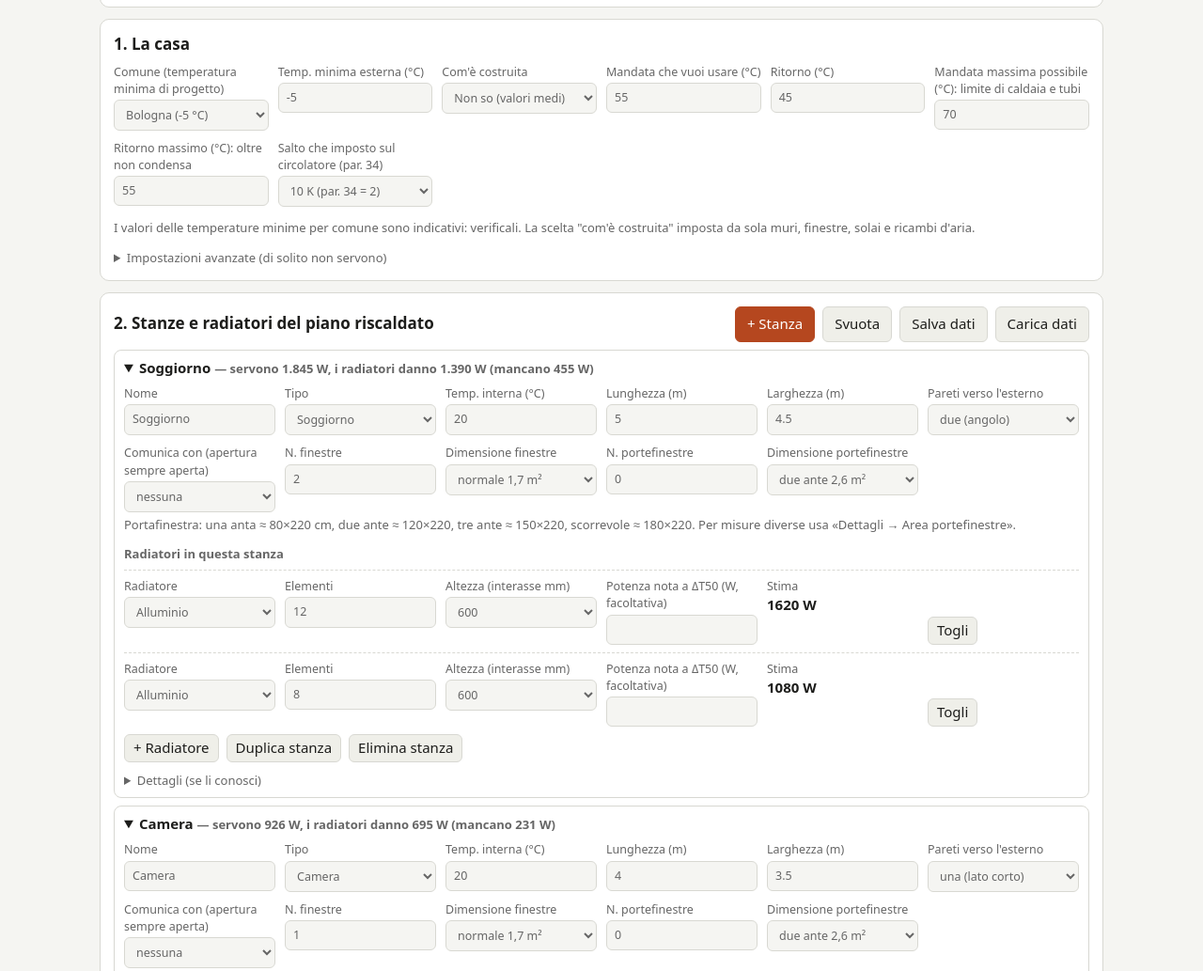
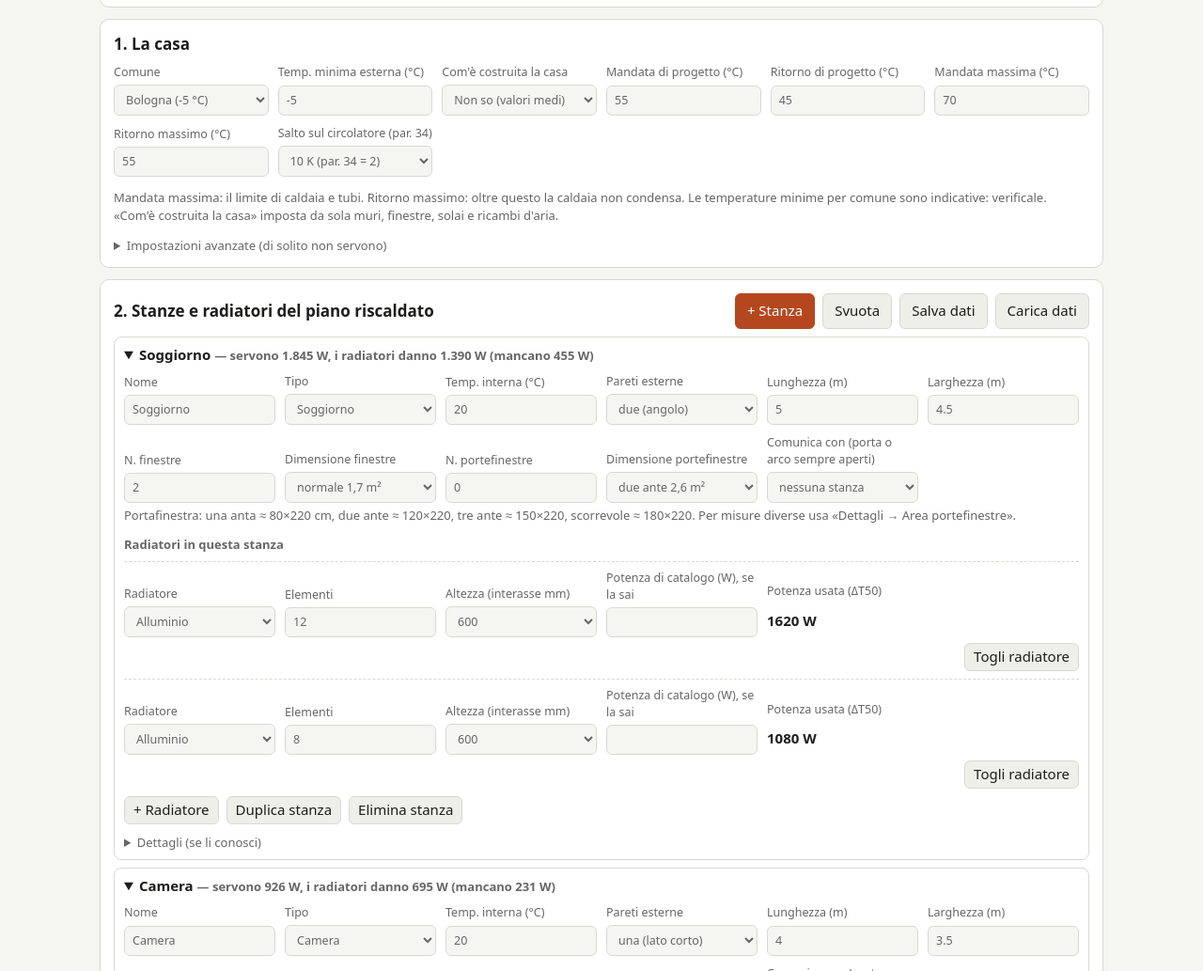
Before and after one commit to busonsimone-code/riscaldamento-calcolo, a plain HTML site: page index.html in a window 1280 px wide. Shown: the part 652-1685 px from the top of the page at 94% size. Drawn offline with Linux system fonts and the light colour scheme.

Commit message:
Campi allineati sul telefono, scritte piu corte, campi in coppie logiche
Co-Authored-By: Claude Opus 5.5 <noreply@anthropic.com>

```diff
--- a/index.html
+++ b/index.html
@@ -17,6 +17,11 @@ h2{font-size:17px;margin:0 0 8px}
 .sub{color:var(--mut);margin:0 0 12px}
 .card{background:var(--card);border:1px solid var(--line);border-radius:10px;padding:14px;margin:12px 0}
 .grid{display:grid;grid-template-columns:repeat(auto-fill,minmax(150px,1fr));gap:10px}
+/* etichette sopra, casella in basso: le caselle della stessa riga restano allineate anche se una scritta va a capo */
+.grid>label,.grid>div{display:flex;flex-direction:column;justify-content:flex-end;min-width:0}
+.grid>label>input,.grid>label>select{margin-top:4px}
+.grid>div>label{margin-bottom:4px}
+.grid .rest{padding:7px 0}
 label{display:block;font-size:12.5px;color:var(--mut)}
 input,select,button{font:inherit;color:inherit}
 @media (max-width:700px){input,select,textarea{font-size:16px}}
@@ -68,7 +73,8 @@ details.more h2{display:none}
 #viewPosto details.how>summary{cursor:pointer;font-weight:600}
 @media (max-width:700px){
   main{padding:10px}.card{padding:12px;margin:10px 0}
-  .grid{grid-template-columns:repeat(2,minmax(0,1fr));gap:8px}
+  .grid{grid-template-columns:repeat(2,minmax(0,1fr));gap:10px 8px}
+  .grid>.wide{grid-column:1/-1}
   #viewPosto button{min-height:44px;padding:10px 14px}
   #viewPosto select{min-height:42px}
 }
@@ -86,16 +92,16 @@ details.more h2{display:none}
 <div class="card no-print">
   <h2>1. La casa</h2>
   <div class="grid">
-    <label>Comune (temperatura minima di progetto)<select id="comune"></select></label>
+    <label>Comune<select id="comune"></select></label>
     <label>Temp. minima esterna (°C)<input type="number" step="1" data-g="Te"></label>
-    <label>Com'è costruita<select data-g="epoca" id="epoca"></select></label>
-    <label>Mandata che vuoi usare (°C)<input type="number" step="1" data-g="Tm"></label>
-    <label>Ritorno (°C)<input type="number" step="1" data-g="Tr"></label>
-    <label>Mandata massima possibile (°C): limite di caldaia e tubi<input type="number" step="1" data-g="TfMax"></label>
-    <label>Ritorno massimo (°C): oltre non condensa<input type="number" step="1" data-g="TrMax"></label>
-    <label>Salto che imposto sul circolatore (par. 34)<select data-g="dTp"><option value="20">20 K (par. 34 = 0)</option><option value="15">15 K (par. 34 = 1)</option><option value="10">10 K (par. 34 = 2)</option><option value="5">5 K (par. 34 = 3)</option></select></label>
+    <label class="wide">Com'è costruita la casa<select data-g="epoca" id="epoca"></select></label>
+    <label>Mandata di progetto (°C)<input type="number" step="1" data-g="Tm"></label>
+    <label>Ritorno di progetto (°C)<input type="number" step="1" data-g="Tr"></label>
+    <label>Mandata massima (°C)<input type="number" step="1" data-g="TfMax"></label>
+    <label>Ritorno massimo (°C)<input type="number" step="1" data-g="TrMax"></label>
+    <label class="wide">Salto sul circolatore (par. 34)<select data-g="dTp"><option value="20">20 K (par. 34 = 0)</option><option value="15">15 K (par. 34 = 1)</option><option value="10">10 K (par. 34 = 2)</option><option value="5">5 K (par. 34 = 3)</option></select></label>
   </div>
-  <p class="note">I valori delle temperature minime per comune sono indicativi: verificali. La scelta "com'è costruita" imposta da sola muri, finestre, solai e ricambi d'aria.</p>
+  <p class="note">Mandata massima: il limite di caldaia e tubi. Ritorno massimo: oltre questo la caldaia non condensa. Le temperature minime per comune sono indicative: verificale. «Com'è costruita la casa» imposta da sola muri, finestre, solai e ricambi d'aria.</p>
   <details class="adv"><summary>Impostazioni avanzate (di solito non servono)</summary><div class="grid" id="gForm" style="margin-top:8px"></div></details>
 </div>
 
@@ -483,7 +489,7 @@ normalize();
 const save=()=>{try{localStorage.setItem(KEY,JSON.stringify(S))}catch(e){}};
 
 /* ---------- editor ---------- */
-const G_FIELDS=[['H','Altezza interna (m)',0.05],['TuBelow','Temp. piano sotto non riscaldato (°C)',1],['TuAbove','Temp. piano sopra non riscaldato (°C)',1],['TuSide','Temp. vani laterali non riscaldati (°C)',1],['tb','Ponti termici (%)',1],['rip','Maggiorazione ripresa (%)',1],['marg','Margine distribuzione/caldaia (%)',1],['expo','Esponente radiatori n',0.05],['Tmax','Temp. max acqua (°C)',1],['Pi','Precarica vaso (bar)',0.1],['Psv','Taratura valvola sicurezza (bar)',0.5],['Vkw','Acqua impianto (L per kW)',1],['Vover','Volume impianto, se noto (L)',1],['Lcirc','Lunghezza circuito più lungo A+R (m)',1],['calTe','Taratura (facoltativa): temperatura esterna di un giorno reale (°C)',1],['calTf','Taratura: mandata che in quel giorno bastava (°C)',1],['calTr','Taratura: ritorno di quel giorno, se lo sai (°C)',1]];
+const G_FIELDS=[['H','Altezza interna (m)',0.05],['TuBelow','Temp. piano sotto non riscaldato (°C)',1],['TuAbove','Temp. piano sopra non riscaldato (°C)',1],['TuSide','Temp. vani laterali non riscaldati (°C)',1],['tb','Ponti termici (%)',1],['rip','Maggiorazione ripresa (%)',1],['marg','Margine distribuzione/caldaia (%)',1],['expo','Esponente radiatori n',0.05],['Tmax','Temp. max acqua (°C)',1],['Pi','Precarica vaso (bar)',0.1],['Psv','Taratura valvola sicurezza (bar)',0.5],['Vkw','Acqua impianto (L per kW)',1],['Vover','Volume impianto, se noto (L)',1],['Lcirc','Lunghezza circuito più lungo A+R (m)',1],['calTe','Taratura: esterna di un giorno reale (°C)',1],['calTf','Taratura: mandata che bastava (°C)',1],['calTr','Taratura: ritorno di quel giorno (°C)',1]];
 const optsS=(list,val)=>list.map(([v,t])=>`<option value="${v}"${String(v)===String(val)?' selected':''}>${t}</option>`).join('');
 const fld=(label,key,val,step,attr='data-k')=>`<label>${label}<input type="number" step="${step||'any'}" ${attr}="${key}" value="${val??''}"></label>`;
 function renderG(){
@@ -500,39 +506,41 @@ function radHTML(a){
   else if(a.tipo==='acc')f=`<label>Tipo piastra<select data-rk="acc">${optsS([['11','11 (1 piastra)'],['21','21'],['22','22 (2 piastre)'],['33','33 (3 piastre)']],a.acc)}</select></label>`+`<label>Altezza (mm)<select data-rk="h">${optsS([[300,'300'],[400,'400'],[500,'500'],[600,'600'],[700,'700'],[900,'900']],a.h)}</select></label>`+fld('Lunghezza (mm)','len',a.len,50,'data-rk');
   else if(a.tipo==='tub')f=fld('Elementi','n',a.n,1,'data-rk')+`<label>Colonne<select data-rk="col">${optsS([[2,'2'],[3,'3'],[4,'4'],[5,'5'],[6,'6']],a.col)}</select></label>`+`<label>Altezza (mm)<select data-rk="h">${optsS([[500,'500'],[600,'600'],[750,'750'],[900,'900'],[1000,'1000'],[1200,'1200'],[1500,'1500'],[1800,'1800']],a.h)}</select></label>`;
   else if(a.tipo==='ghisa'){const M=NEO[a.mod];
-    f=fld('Elementi','n',a.n,1,'data-rk')+`<label>Modello<select data-rk="mod">${optsS([['','generico (stima ±30 %)'],...Object.entries(NEO).map(([k,v])=>[k,`${v.nome} (interasse ${v.int})`])],a.mod||'')}</select></label>`+
-     (M?`<div><label>Dati di catalogo</label><div class="note">${M.col} colonne, profondità ${M.prof} mm, ${String(M.w).replace('.',',')} W per elemento a ΔT50</div></div>`
+    f=fld('Elementi','n',a.n,1,'data-rk')+`<label class="wide">Modello<select data-rk="mod">${optsS([['','generico (stima ±30 %)'],...Object.entries(NEO).map(([k,v])=>[k,`${v.nome} (interasse ${v.int})`])],a.mod||'')}</select></label>`+
+     (M?`<div class="wide"><p class="note" style="margin:0">Catalogo: ${M.col} colonne, profondità ${M.prof} mm, ${String(M.w).replace('.',',')} W per elemento a ΔT50.</p></div>`
        :`<label>Colonne<select data-rk="col">${optsS([[2,'2'],[3,'3'],[4,'4']],a.col)}</select></label>`+`<label>Altezza (interasse mm)<select data-rk="h">${optsS([[500,'500'],[600,'600'],[700,'700'],[800,'800']],a.h)}</select></label>`)}
   return `<div class="rad" data-rid="${a.id}"><div class="grid">
    <label>Radiatore<select data-rk="tipo">${optsS([['alu','Alluminio'],['tub','Acciaio tubolare'],['acc','Acciaio a piastra'],['ghisa','Ghisa'],['altro','Altro / scaldasalviette']],a.tipo)}</select></label>
-   ${f}${fld('Potenza nota a ΔT50 (W, facoltativa)','w',a.w,10,'data-rk')}
-   <div><label>Stima</label><div class="rest" data-rest="${a.id}">${Math.round(radW(a))||'—'} W</div></div>
-   <div style="align-self:end"><button class="x" data-delrad="${a.id}">Togli</button></div></div></div>`}
+   ${f}${fld('Potenza di catalogo (W), se la sai','w',a.w,10,'data-rk')}
+   <div><label>Potenza usata (ΔT50)</label><div class="rest" data-rest="${a.id}">${Math.round(radW(a))||'—'} W</div></div></div>
+   <div class="row" style="justify-content:flex-end;margin-top:6px"><button class="x" data-delrad="${a.id}">Togli radiatore</button></div></div>`}
 function roomHTML(r){
   const tipi=['Soggiorno','Cucina','Camera','Bagno','Corridoio','Altro'];
   return `<details class="room" data-id="${r.id}" open><summary>${r.name||'Stanza'} <span class="note" data-sum="${r.id}"></span></summary>
   <div class="grid" style="margin-top:8px">
    <label>Nome<input type="text" data-k="name" value="${r.name}"></label>
    <label>Tipo<select data-k="tipo">${tipi.map(t=>`<option${t===r.tipo?' selected':''}>${t}</option>`).join('')}</select></label>
-   ${fld('Temp. interna (°C)','Ti',r.Ti,1)}${fld('Lunghezza (m)','L',r.L,0.05)}${fld('Larghezza (m)','W',r.W,0.05)}
-   <label>Pareti verso l'esterno<select data-k="ext">${optsS([['0','nessuna'],['1L','una (lato lungo)'],['1S','una (lato corto)'],['2','due (angolo)'],['3','tre']],r.ext)}</select></label>
-   <label>Comunica con (apertura sempre aperta)<select data-k="comm">${optsS([['','nessuna'],...S.rooms.filter(o=>o.id!==r.id).map(o=>[o.id,o.name||'Stanza'])],r.comm)}</select></label>
+   ${fld('Temp. interna (°C)','Ti',r.Ti,1)}
+   <label>Pareti esterne<select data-k="ext">${optsS([['0','nessuna'],['1L','una (lato lungo)'],['1S','una (lato corto)'],['2','due (angolo)'],['3','tre']],r.ext)}</select></label>
+   ${fld('Lunghezza (m)','L',r.L,0.05)}${fld('Larghezza (m)','W',r.W,0.05)}
    ${fld('N. finestre','nWin',r.nWin,1)}
    <label>Dimensione finestre<select data-k="winSize">${optsS([[0.6,'piccola 0,6 m²'],[1.2,'media 1,2 m²'],[1.7,'normale 1,7 m²'],[2.5,'grande 2,5 m²'],[3.0,'molto grande 3 m²']],r.winSize)}</select></label>
    ${fld('N. portefinestre','nPF',r.nPF,1)}
    <label>Dimensione portefinestre<select data-k="pfSize">${optsS([[1.8,'una anta 1,8 m²'],[2.6,'due ante 2,6 m²'],[3.3,'tre ante 3,3 m²'],[4.0,'scorrevole 4 m²']],r.pfSize)}</select></label>
+   <label class="wide">Comunica con (porta o arco sempre aperti)<select data-k="comm">${optsS([['','nessuna stanza'],...S.rooms.filter(o=>o.id!==r.id).map(o=>[o.id,o.name||'Stanza'])],r.comm)}</select></label>
   </div>
   <p class="note" style="margin:4px 0 0">Portafinestra: una anta ≈ 80×220 cm, due ante ≈ 120×220, tre ante ≈ 150×220, scorrevole ≈ 180×220. Per misure diverse usa «Dettagli → Area portefinestre».</p>
   <h3 style="font-size:13px;color:var(--mut);margin:12px 0 0">Radiatori in questa stanza</h3>
   ${r.rads.map(radHTML).join('')}
   <div class="row" style="margin-top:8px"><button class="x" data-addrad="${r.id}">+ Radiatore</button><button class="x" data-dup="${r.id}">Duplica stanza</button><button class="x" data-del="${r.id}">Elimina stanza</button></div>
   <details class="adv"><summary>Dettagli (se li conosci)</summary><div class="grid" style="margin-top:8px">
-   ${fld('Altezza (m, vuoto = generale)','H',r.H,0.05)}${fld('Area finestre totale (m²)','winArea',r.winArea,0.1)}${fld('Area portefinestre totale (m²)','pfArea',r.pfArea,0.1)}
-   <label>Pavimento verso<select data-k="floorTo">${optsS([['unh','piano sotto non riscaldato'],['ground','terreno'],['heated','locale riscaldato']],r.floorTo)}</select></label>
-   <label>Soffitto verso<select data-k="ceilTo">${optsS([['unh','piano sopra non riscaldato'],['out','tetto / esterno'],['heated','locale riscaldato']],r.ceilTo)}</select></label>
-   ${fld('U parete (vuoto = automatico)','wallU',r.wallU,0.05)}${fld('U finestre','winU',r.winU,0.05)}${fld('U portefinestre (vuoto = come le finestre)','pfU',r.pfU,0.05)}${fld('U pavimento','floorU',r.floorU,0.05)}${fld('U soffitto','ceilU',r.ceilU,0.05)}
-   ${fld('Pareti verso vani non riscaldati (m²)','otherArea',r.otherArea,0.1)}${fld('Ricambi aria (1/h)','ach',r.ach,0.1)}
-  </div></details></details>`}
+   ${fld('Altezza (m)','H',r.H,0.05)}${fld('Ricambi aria (1/h)','ach',r.ach,0.1)}
+   ${fld('Area finestre (m²)','winArea',r.winArea,0.1)}${fld('U finestre','winU',r.winU,0.05)}
+   ${fld('Area portefinestre (m²)','pfArea',r.pfArea,0.1)}${fld('U portefinestre','pfU',r.pfU,0.05)}
+   <label>Pavimento verso<select data-k="floorTo">${optsS([['unh','piano sotto freddo'],['ground','terreno'],['heated','locale riscaldato']],r.floorTo)}</select></label>${fld('U pavimento','floorU',r.floorU,0.05)}
+   <label>Soffitto verso<select data-k="ceilTo">${optsS([['unh','piano sopra freddo'],['out','tetto / esterno'],['heated','locale riscaldato']],r.ceilTo)}</select></label>${fld('U soffitto','ceilU',r.ceilU,0.05)}
+   ${fld('U parete esterna','wallU',r.wallU,0.05)}${fld('Pareti verso vani freddi (m²)','otherArea',r.otherArea,0.1)}
+  </div><p class="note" style="margin:6px 0 0">Lascia vuoto quello che non sai: vale il valore automatico (altezza generale, U dall'epoca della casa, U portefinestre come le finestre).</p></details></details>`}
 // stanze comunicanti: il legame vale nei due sensi (se l'altra stanza non ne ha già uno)
 function setComm(r,v){
   const old=S.rooms.find(x=>x.id==r.comm);if(old&&old.comm==r.id)old.comm='';
```
